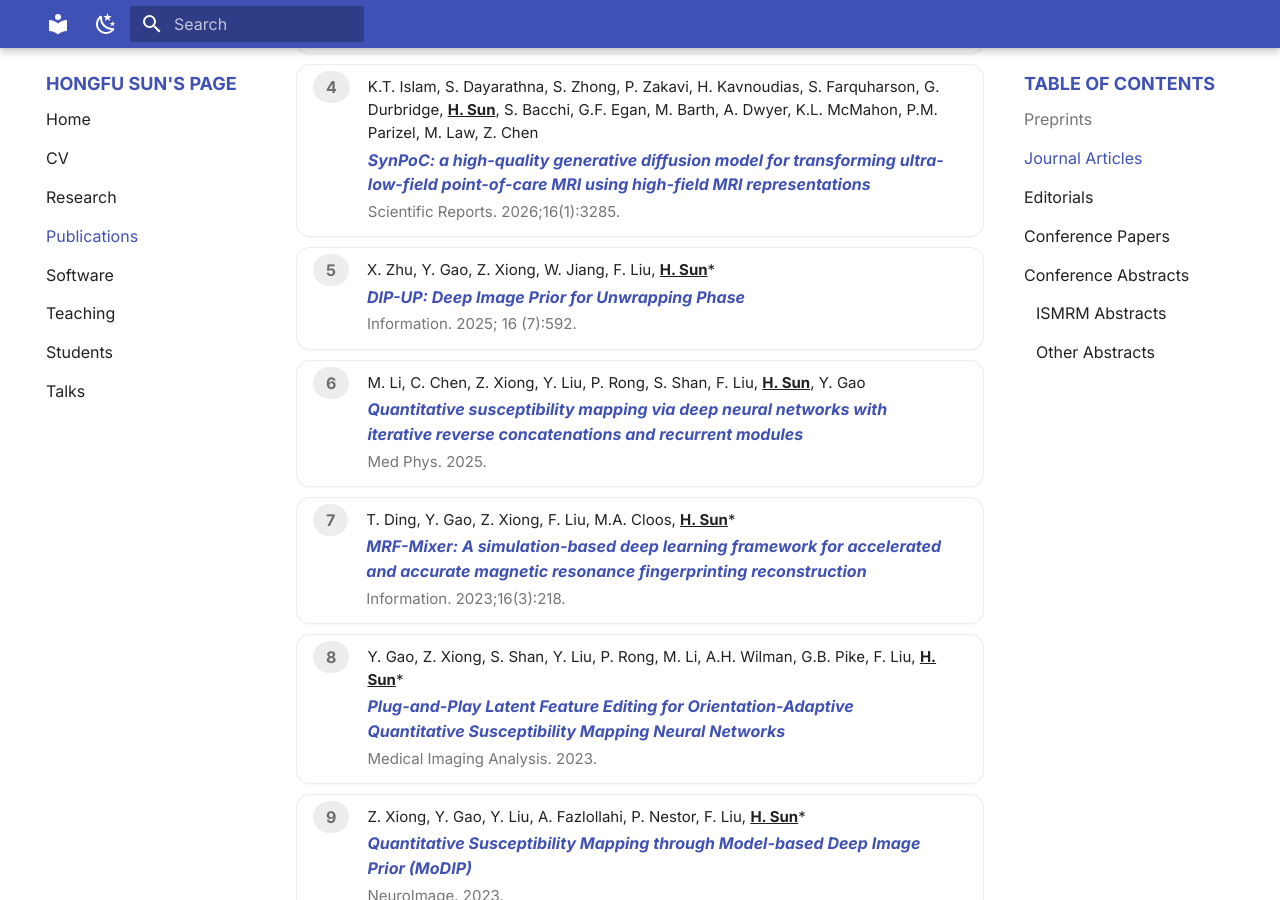
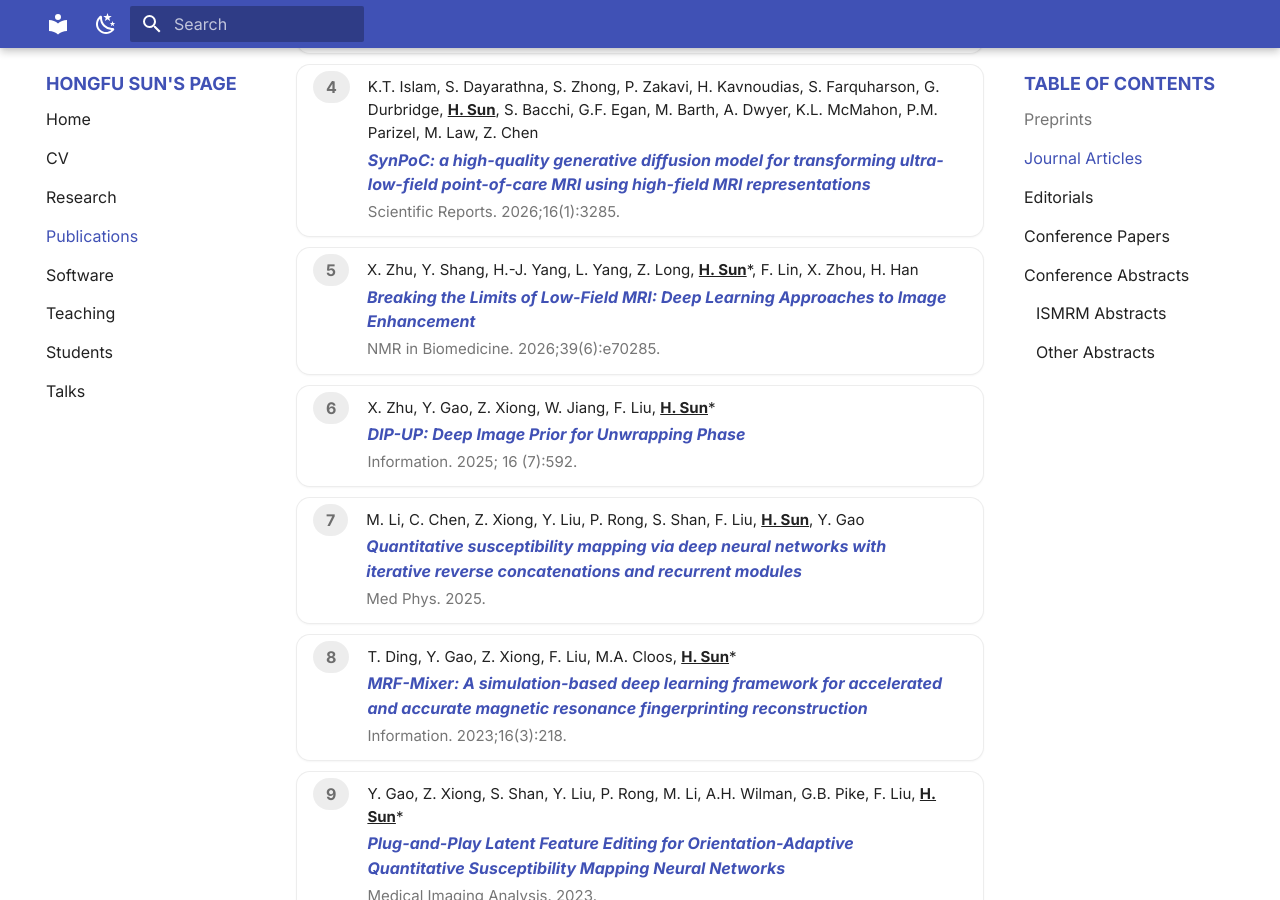
Before and after one commit to sunhongfu/sunhongfu.github.io, an MkDocs documentation site: the page built from docs/publications.md, in a window 1280 px wide and 900 px high, scrolled down 1044 px. Built offline with MkDocs 1.6.1 and Material for MkDocs 9.7.7, drawn with Linux system fonts in a browser that asks for light colours.

Commit message:
Add NMR in Biomedicine 2026 paper on low-field MRI deep learning
Zhu et al., Breaking the Limits of Low-Field MRI: Deep Learning Approaches to Image Enhancement. NMR Biomed. 2026;39(6):e70285.

Co-Authored-By: Claude Sonnet 4.6 <noreply@anthropic.com>

```diff
--- a/docs/publications.md
+++ b/docs/publications.md
@@ -70,6 +70,14 @@
 <div class="pub-card">
   <div class="pub-num"></div>
   <div class="pub-details">
+    <div class="pub-authors">X. Zhu, Y. Shang, H.-J. Yang, L. Yang, Z. Long, <span class="me">H. Sun</span>*, F. Lin, X. Zhou, H. Han</div>
+    <div class="pub-title"><a href="https://doi.org/10.1002/nbm.70285" target="_blank" rel="noopener"><i>Breaking the Limits of Low-Field MRI: Deep Learning Approaches to Image Enhancement</i></a></div>
+    <div class="pub-venue">NMR in Biomedicine. 2026;39(6):e70285.</div>
+    </div>
+</div>
+<div class="pub-card">
+  <div class="pub-num"></div>
+  <div class="pub-details">
     <div class="pub-authors">X. Zhu, Y. Gao, Z. Xiong, W. Jiang, F. Liu, <span class="me">H. Sun</span>*</div>
     <div class="pub-title"><a href="https://doi.org/10.3390/info16070592" target="_blank" rel="noopener"><i>DIP-UP: Deep Image Prior for Unwrapping Phase</i></a></div>
     <div class="pub-venue">Information. 2025; 16 (7):592.</div>
```
